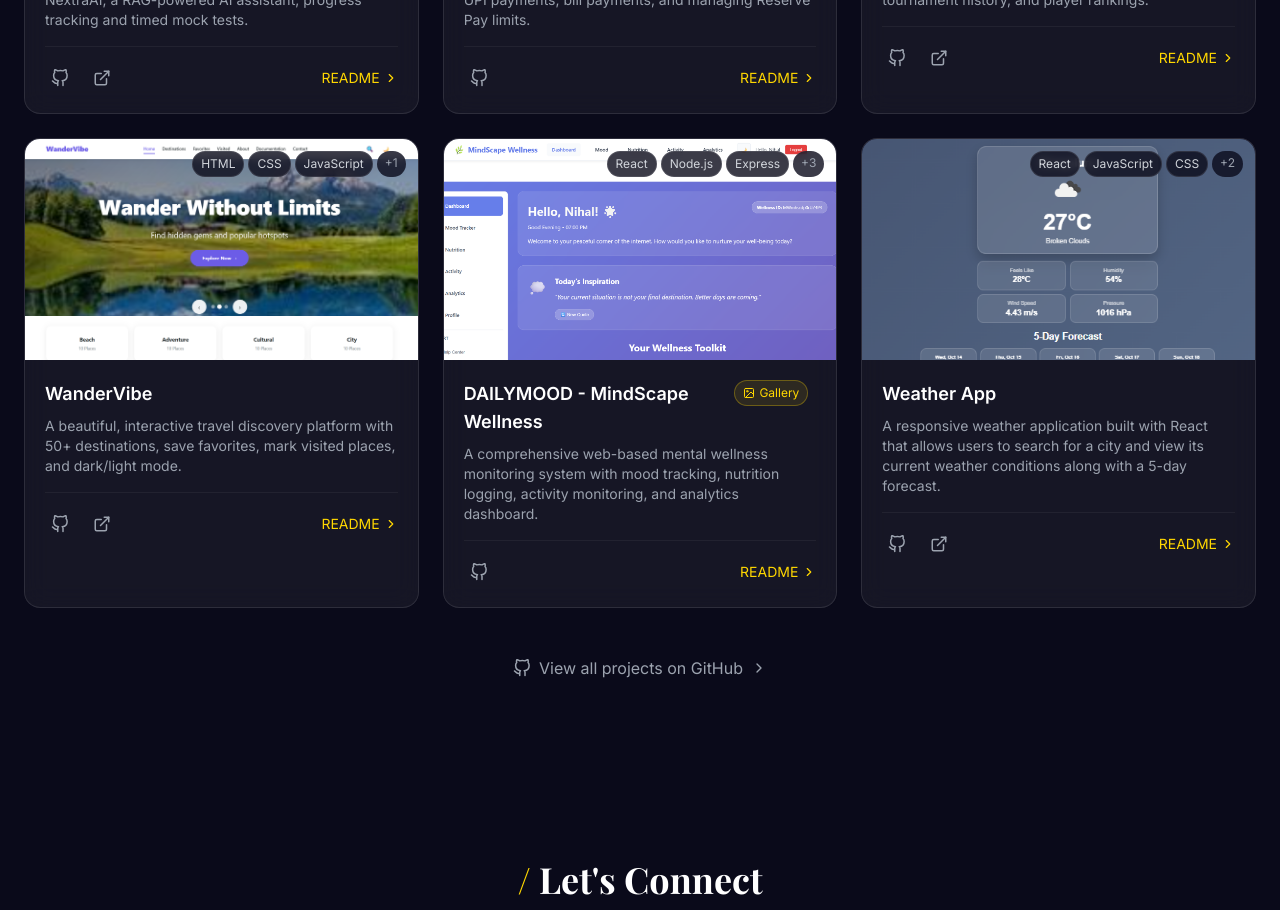
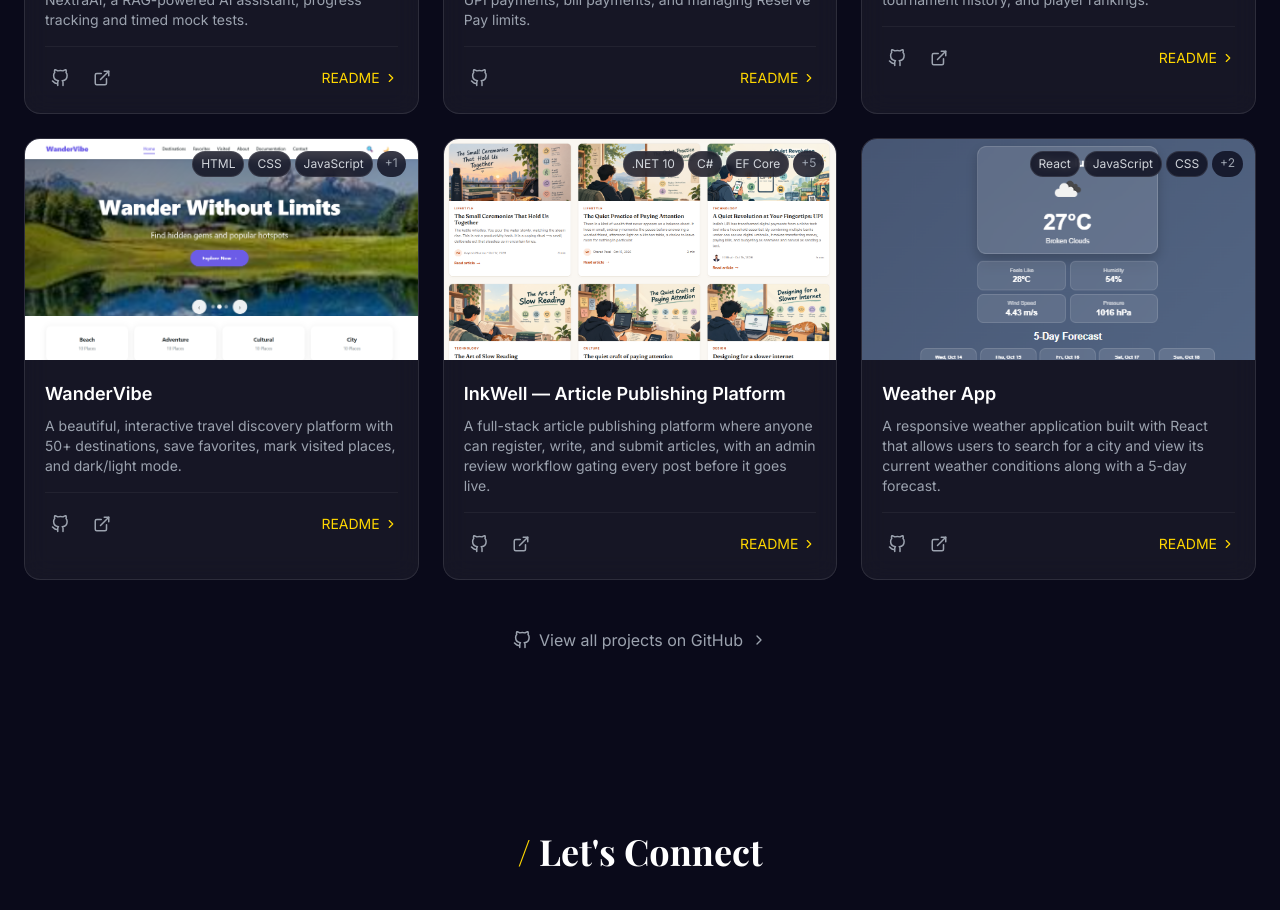
Before and after one commit to nihal705/portfolio, a React (Vite) app: page / in a window 1280 px wide. Shown: the part 2280-3190 px from the top of the page. Built offline with nearby package versions, Linux system fonts and the light colour scheme.

Commit message:
feat: add InkWell project and update resume

```diff
--- a/src/data/projectsData.js
+++ b/src/data/projectsData.js
@@ -69,19 +69,19 @@ export const projectsData = [
   },
   {
     id: 5,
-    title: "DAILYMOOD - MindScape Wellness",
+    title: "InkWell — Article Publishing Platform",
     description:
-      "A comprehensive web-based mental wellness monitoring system with mood tracking, nutrition logging, activity monitoring, and analytics dashboard.",
-    image: "/assets/projects/dailymood.png",
-    techStack: ["React", "Node.js", "Express", "MySQL", "JWT", "Chart.js"],
-    githubUrl: "https://github.com/nihal705/Mindscape_Wellness",
+      "A full-stack article publishing platform where anyone can register, write, and submit articles, with an admin review workflow gating every post before it goes live.",
+    image: "/assets/projects/inkwell.png",
+    techStack: [".NET 10", "C#", "EF Core", "Neon PostgreSQL", "JWT", "Cloudinary", "Vanilla JavaScript", "Docker"],
+    githubUrl: "https://github.com/nihal705/inkwell",
     detailsUrl:
-      "https://github.com/nihal705/Mindscape_Wellness/blob/main/README.md",
-    liveUrl: null,
+      "https://github.com/nihal705/inkwell/blob/main/README.md",
+    liveUrl: "https://inkwell-3m7y.onrender.com",
     icon: "",
     featured: false,
     longDescription:
-      "DAILYMOOD (MindScape Wellness) is a comprehensive web-based mental wellness monitoring system that provides an interactive dashboard to track mood, nutrition, and physical activity across multiple wellness parameters. Features EMA methodology, Indian food database, activity library with MET calculations, and personalized insights.",
+      "InkWell is a multi-author article publishing platform built with .NET 10 Web API, EF Core, and Neon PostgreSQL. It features JWT authentication with BCrypt hashing, role-based access control (Reader/Editor/Admin), an editorial approval workflow where writer submissions go through admin review before publishing, and rejection feedback loops that let writers revise and resubmit. Cover images and profile pictures are uploaded to Cloudinary, and the frontend is a responsive vanilla JavaScript SPA with client-side routing, dark/light theme, and a share bar — deployed on Render via Dockerfile.",
   },
   {
     id: 6,
```
Also changed, not shown: public/assets/projects/inkwell.png (added), 1 other file (tests, documents, lock files or other folders).
